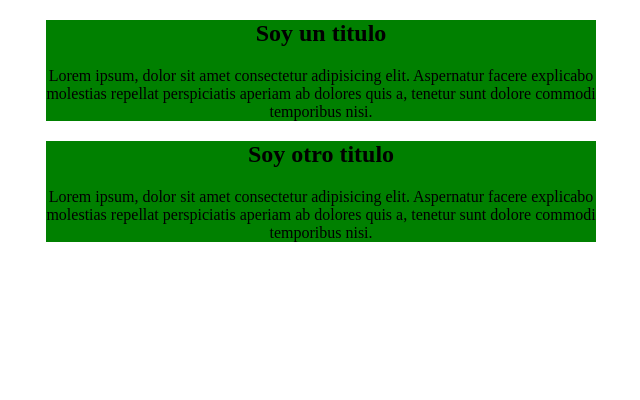
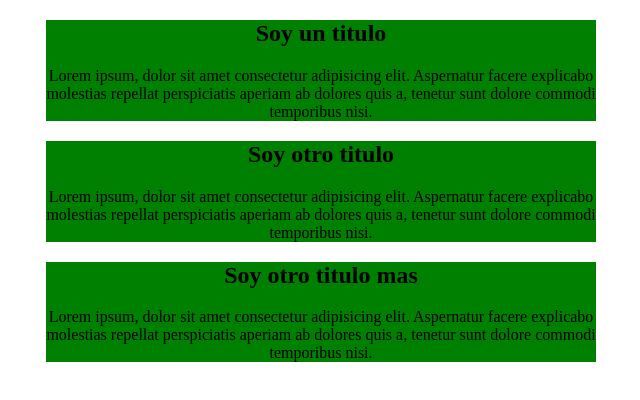
Before and after one commit to ccalifano/primer-repositorio, a plain HTML site: page index.html in a window 1280 px wide. Shown: the whole page, without its empty margins (319-959 px from the left). Drawn offline with Linux system fonts and the light colour scheme.

Commit message:
branch y parrafo

```diff
--- a/index.html
+++ b/index.html
@@ -17,6 +17,10 @@
             <h2>Soy otro titulo</h2>
             <p>Lorem ipsum, dolor sit amet consectetur adipisicing elit. Aspernatur facere explicabo molestias repellat perspiciatis aperiam ab dolores quis a, tenetur sunt dolore commodi temporibus nisi.</p>
         </div>
+        <div class="textoCentrado">
+            <h2>Soy otro titulo mas</h2>
+            <p>Lorem ipsum, dolor sit amet consectetur adipisicing elit. Aspernatur facere explicabo molestias repellat perspiciatis aperiam ab dolores quis a, tenetur sunt dolore commodi temporibus nisi.</p>
+        </div>
     </main>
 </body>
 </html>
```
